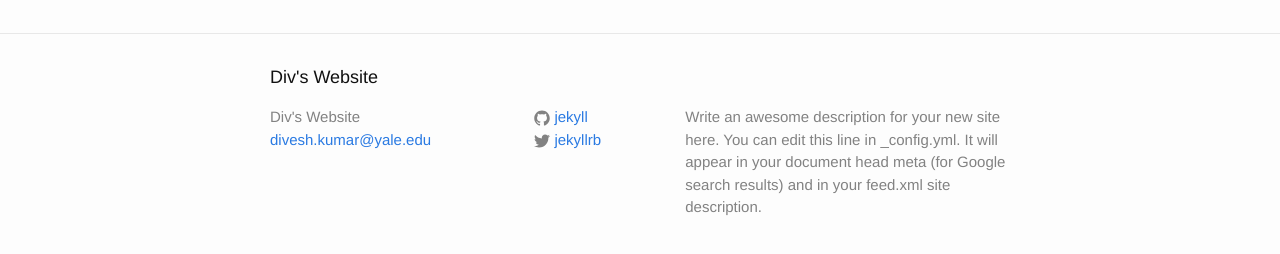
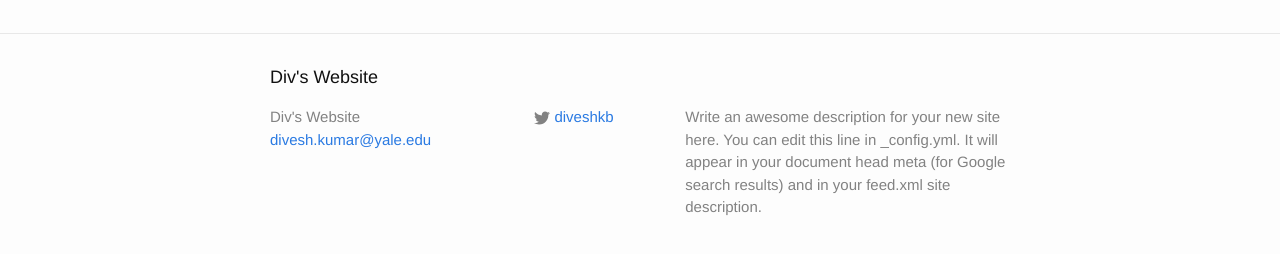
Before and after one commit to outstanding-hare/outstanding-hare.github.io, a Jekyll site: the page built from index.html, in a window 1280 px wide. Shown: the part 263-517 px from the top of the page. Built offline with Jekyll 4.4.1, drawn with Linux system fonts in a browser that asks for light colours.

Commit message:
changing twitter and linkedin

```diff
--- a/_config.yml
+++ b/_config.yml
@@ -14,8 +14,8 @@
   Google search results) and in your feed.xml site description.
 baseurl: "" # the subpath of your site, e.g. /blog
 url: "http://yourdomain.com" # the base hostname & protocol for your site
-twitter_username: jekyllrb
-github_username:  jekyll
+twitter_username: diveshkb
+linkedIn: linkedin.com/diveshkmr
 
 # Build settings
 markdown: kramdown
```
